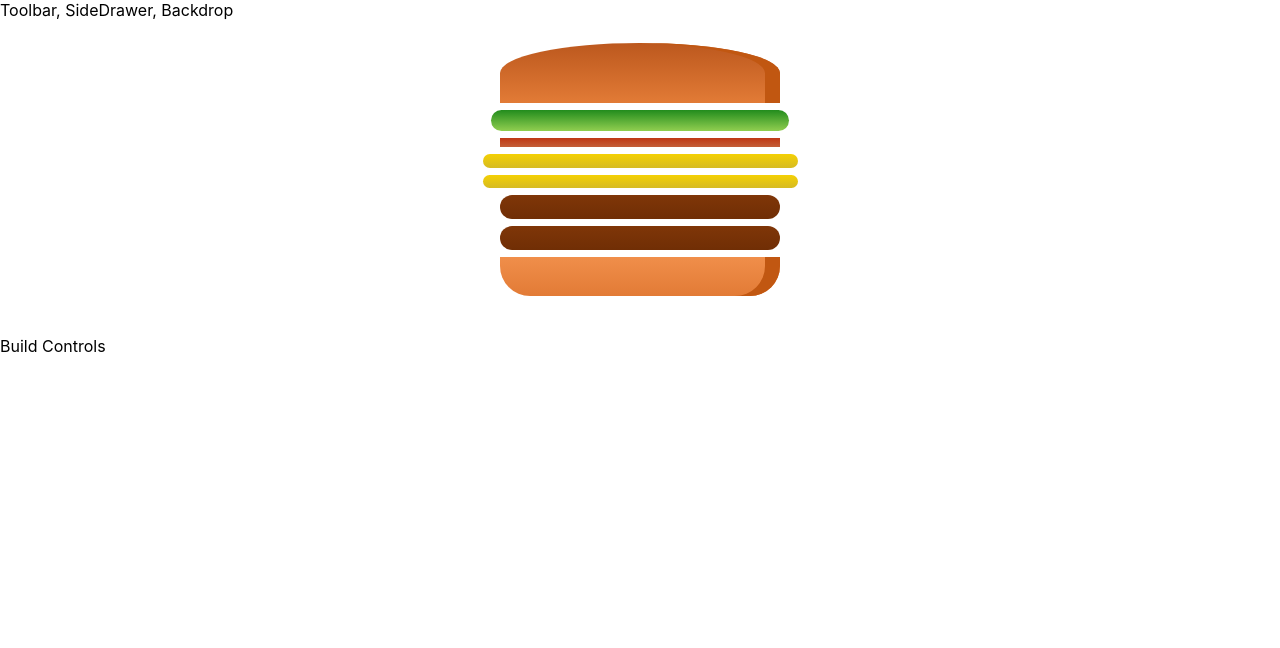
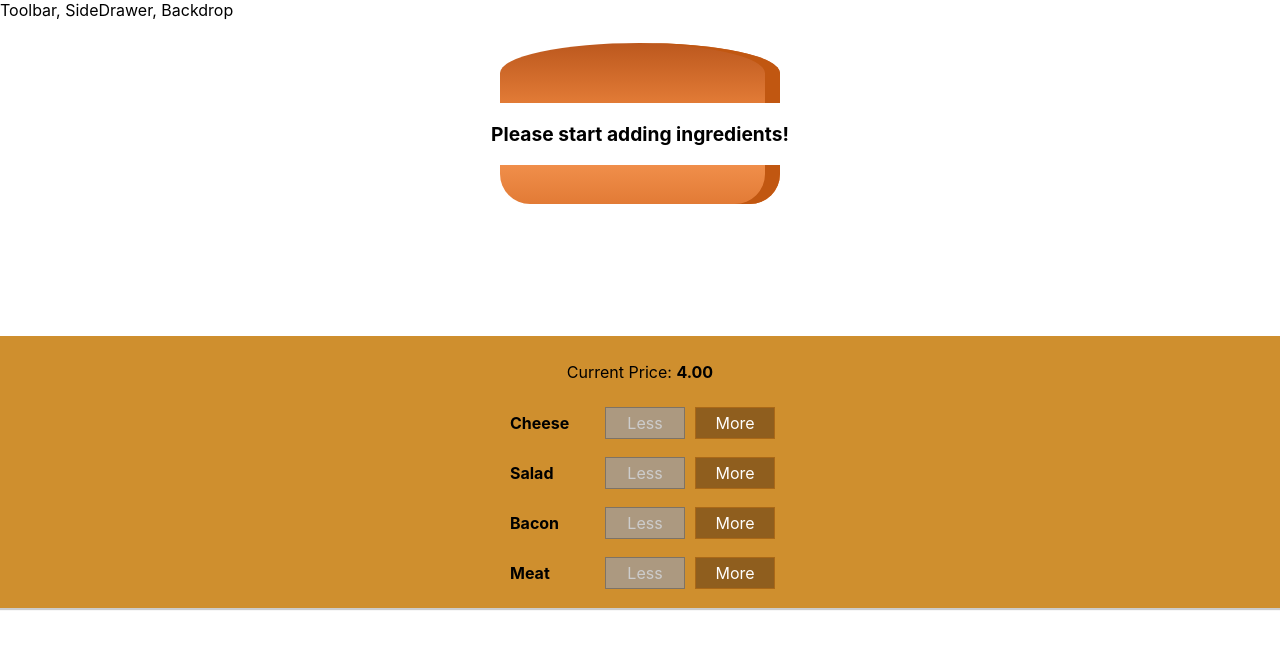
Before and after one commit to Gadai007/BURGER-APP, a React (Create React App) app: page / in a window 1280 px wide. Shown: the top 648 px of the page. Built offline with nearby package versions, Linux system fonts and the light colour scheme.

Commit message:
burger landing page in action

```diff
--- /dev/null
+++ b/src/components/Burger/BuildControls/BuildControl/BuildControl.js
@@ -0,0 +1,18 @@
+import React from 'react'
+import classes from './buildControl.module.css'
+
+
+const buildControl = (props) => (
+    <div className={classes.BuildControl}>
+        <div className={classes.Label}>{props.label}</div>
+        <button
+            className={classes.Less}
+            onClick={props.removed}
+            disabled={props.disabled}>Less</button>
+        <button
+            className={classes.More}
+            onClick={props.added} >More</button>
+    </div>
+)
+
+export default buildControl
--- /dev/null
+++ b/src/components/Burger/BuildControls/BuildControl/buildControl.module.css
@@ -0,0 +1,56 @@
+.BuildControl {
+    display: flex;
+    justify-content: space-between;
+    align-items: center;
+    margin: 5px 0;
+}
+
+.BuildControl button {
+    display: block;
+    font: inherit;
+    padding: 5px;
+    margin: 0 5px;
+    width: 80px;
+    border: 1px solid #AA6817;
+    cursor: pointer;
+    outline: none;
+}
+
+.BuildControl button:disabled {
+    background-color: #AC9980;
+    border: 1px solid #7E7365;
+    color: #ccc;
+    cursor: default;
+}
+
+.BuildControl button:hover:disabled {
+    background-color: #AC9980;
+    color: #ccc;
+    cursor: not-allowed;
+}
+
+.Label {
+    padding: 10px;
+    font-weight: bold;
+    width: 80px;
+}
+
+.BuildControl .Less {
+    background-color: #D39952;
+    color: white;
+}
+
+.BuildControl .More {
+    background-color: #8F5E1E;
+    color: white;
+}
+
+.BuildControl .Less:hover, .BuildControl .Less:active {
+    background-color: #DAA972;
+    color: white;
+}
+
+.BuildControl .More:hover,.BuildControl .More:active {
+    background-color: #99703F;
+    color: white;
+}
--- /dev/null
+++ b/src/components/Burger/BuildControls/BuildControls.js
@@ -0,0 +1,27 @@
+import React from 'react'
+import classes from './buildControls.module.css'
+import BuildControl from './BuildControl/BuildControl'
+
+
+const controls = [
+    {label: 'Cheese', type: 'cheese'},
+    {label: 'Salad', type: 'salad'},
+    {label: 'Bacon', type: 'bacon'},
+    {label: 'Meat', type: 'meat'},
+]
+
+const buildControls = (props) => (
+    <div className={classes.BuildControls}>
+        <p>Current Price: <strong>{props.price.toFixed(2)}</strong></p>
+        {controls.map(ctrl => (
+            <BuildControl
+                key={ctrl.label}
+                label={ctrl.label}
+                added={() => props.ingredientAdded(ctrl.type)}
+                removed={() => props.ingredientRemoved(ctrl.type)}
+                disabled={props.disabled[ctrl.type]} />
+        ))}
+    </div>
+)
+
+export default buildControls
--- /dev/null
+++ b/src/components/Burger/BuildControls/buildControls.module.css
@@ -0,0 +1,10 @@
+.BuildControls{
+    width: 100%;
+    background-color: #CF8F2E;
+    display: flex;
+    flex-flow: column;
+    align-items: center;
+    box-shadow: 0 2px 1px #ccc;
+    margin: auto;
+    padding: 10px 0;
+}
--- a/src/components/Burger/Burger.js
+++ b/src/components/Burger/Burger.js
@@ -3,11 +3,18 @@
 import classes from './burger.module.css'
 
 const burger = (props) => {
-    const transformIngredient = Object.keys(props.ingredients).map(igKeys => {
+    let transformIngredient = Object.keys(props.ingredients).map(igKeys => {
         return [...Array(props.ingredients[igKeys])].map((_, i) => {
             return <BurgerIngredient key={igKeys + i} type={igKeys} />
         })
     })
+    .reduce((arr, el) => {
+        return arr.concat(el)
+    }, [])
+
+    if(transformIngredient.length === 0){
+     transformIngredient =  <p>Please start adding ingredients!</p>
+    }
     return (
         <div className={classes.Burger}>
             <BurgerIngredient type='bread-top'/>
--- a/src/containers/BurgerBuilder/BurgerBuider.js
+++ b/src/containers/BurgerBuilder/BurgerBuider.js
@@ -1,23 +1,74 @@
 import React, {Component} from 'react'
 import Aux from '../../hoc/Auxiliary'
 import Burger from '../../components/Burger/Burger'
+import BuildControls from '../../components/Burger/BuildControls/BuildControls'
+
+const INGREDIENT_PRICES = {
+    salad: 0.5,
+    cheese: 0.4,
+    meat: 1.3,
+    bacon: 0.7
+}
 
 class BurgerBuilder extends Component {
 
     state = {
         ingredients : {
-            salad: 1,
-            bacon: 1,
-            cheese: 2,
-            meat: 2
+            salad: 0,
+            bacon: 0,
+            cheese: 0,
+            meat: 0
+        },
+        totalPrice: 4
+    }
+
+    addIngredientHandler = (type) => {
+        const oldCount = this.state.ingredients[type]
+        const updatedCount = oldCount + 1
+        const updatedIngredients = {...this.state.ingredients}
+        updatedIngredients[type] = updatedCount
+
+        const priceAddition = INGREDIENT_PRICES[type]
+        const oldPrice = this.state.totalPrice
+        const newPrice = oldPrice + priceAddition
+        this.setState({ totalPrice: newPrice, ingredients: updatedIngredients})
+    }
+
+    removeIngredientHandler = (type) => {
+        const oldCount = this.state.ingredients[type]
+
+        if(oldCount <= 0){
+            return
         }
+        const updatedCount = oldCount - 1
+        const updatedIngredients = {...this.state.ingredients}
+        updatedIngredients[type] = updatedCount
+
+        const priceDeduction = INGREDIENT_PRICES[type]
+        const oldPrice = this.state.totalPrice
+        const newPrice = oldPrice - priceDeduction
+        this.setState({ totalPrice: newPrice, ingredients: updatedIngredients})
     }
 
     render(){
+
+        const disabledInfo = {
+            ...this.state.ingredients
+        }
+
+        for(let key in disabledInfo){
+            disabledInfo[key] = disabledInfo[key] <= 0
+        }
+
         return(
             <Aux>
                 <Burger ingredients={this.state.ingredients}/>
-                <div>Build Controls</div>
+                <BuildControls
+                    ingredientAdded = {this.addIngredientHandler}
+                    ingredientRemoved = {this.removeIngredientHandler}
+                    disabled = {disabledInfo}
+                    price = {this.state.totalPrice}
+                />
             </Aux>
         )
     }
```
